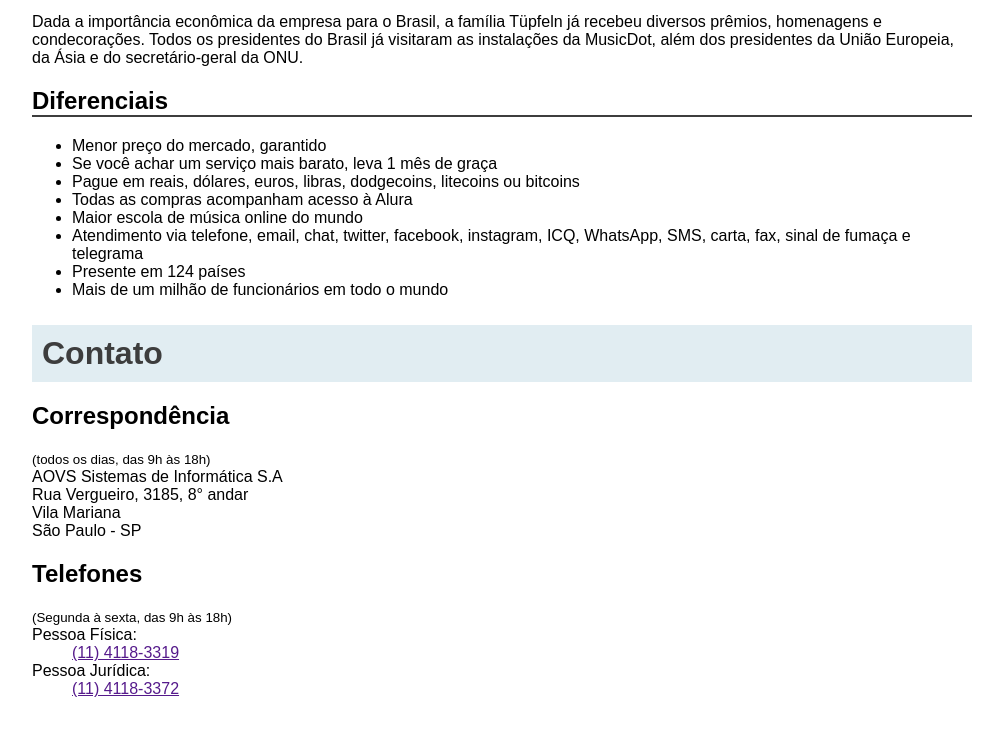
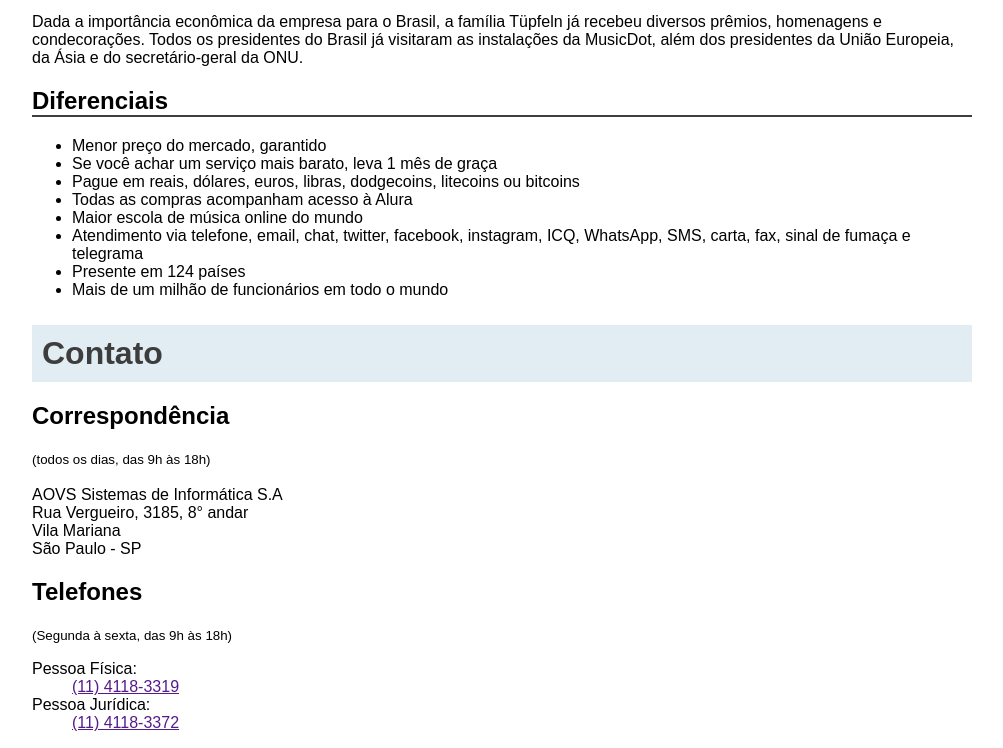
Before and after one commit to Athus2003/music-dot, a plain HTML site: page sobre.html in a window 1280 px wide. Shown: the part 1163-1911 px from the top of the page, without its empty margins (138-1141 px from the left). Before the commit the page ends 1877 px from the top, so only its background shows below. Drawn offline with Linux system fonts and the light colour scheme.

Commit message:
HTML, Atividade 6

```diff
--- a/sobre.html
+++ b/sobre.html
@@ -56,14 +56,14 @@
             <h2> Correspondência</h2>
             <dl>
                 <dt> <small> (todos os dias, das 9h às 18h) </small></dt>
-                <dt> AOVS Sistemas de Informática S.A </dt>
-                <dt> Rua Vergueiro, 3185, 8° andar </dt>
-                <dt> Vila Mariana </dt>
-                <dt> São Paulo - SP </dt>
+                <br> AOVS Sistemas de Informática S.A
+                <br> Rua Vergueiro, 3185, 8° andar
+                <br> Vila Mariana
+                <br> São Paulo - SP
             </dl>
             <h2> Telefones </h2>
             <dl>
-                <dt> <small> (Segunda à sexta, das 9h às 18h) </small></dt>
+                <p> <small> (Segunda à sexta, das 9h às 18h) </small></p>
                 <dt> Pessoa Física: </dt>
                 <dd><a href=""> (11) 4118-3319 </a></dd>
                 <dt> Pessoa Jurídica: </dt>
```
